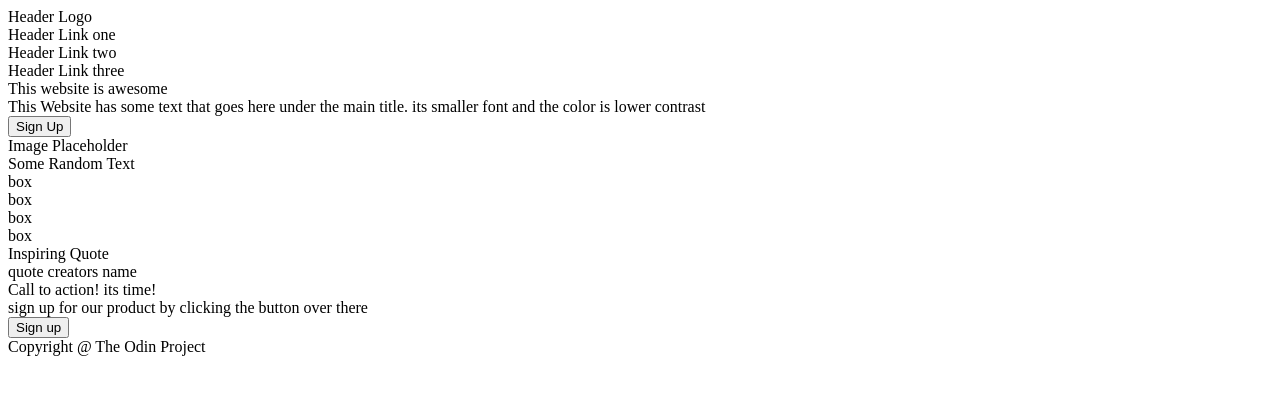
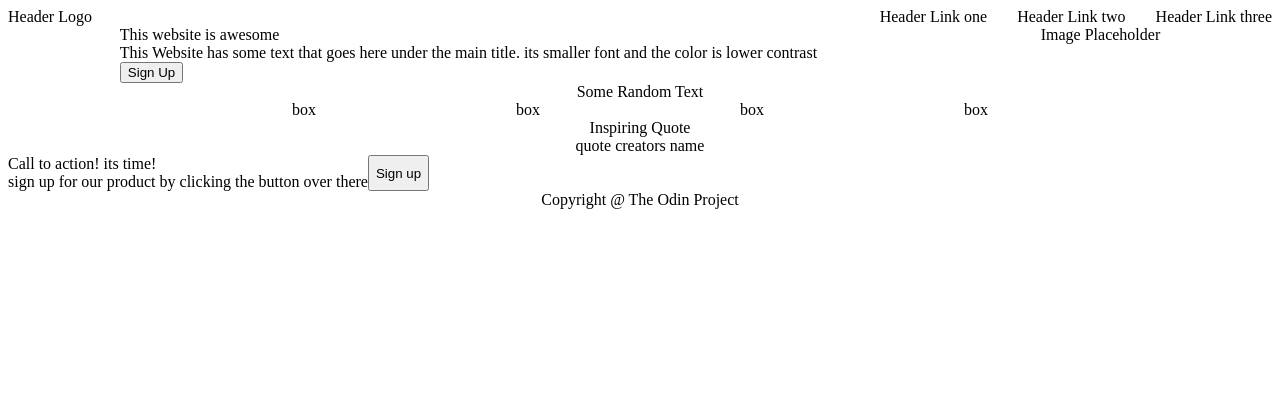
Before and after one commit to Mxrcos13/Landing-Page, a plain HTML site: page index.html in a window 1280 px wide. Drawn offline with Linux system fonts and the light colour scheme.

Commit message:
added basic flexboxes

```diff
--- a/index.html
+++ b/index.html
@@ -4,17 +4,19 @@
   <head>
     <meta charset="UTF-8">
     <title>Landing Page</title>
-    <link rel="stylesheet" href="style.css">
+    <link rel="stylesheet" href="styles.css">
   </head>
 
     <body>
       <div class="upper">
         <div class="header">
          <div class="Logo">Header Logo</div>
-         <div class="links">Header Link one</div>
-         <div class="links">Header Link two</div>
-         <div class="links">Header Link three</div>
-        </div>
+         <div class="links">
+           <div class="link">Header Link one</div>
+           <div class="link">Header Link two</div>
+           <div class="link">Header Link three</div>
+         </div>
+        </div class="mainbody">
           <div class="body">
             <div class="information">
               <div>This website is awesome</div>
--- /dev/null
+++ b/styles.css
@@ -0,0 +1,50 @@
+body {
+    display: flex;
+    flex-direction: column;
+}
+
+.header {
+    display: flex;
+    justify-content: space-between;
+}
+
+.links {
+    display: flex;
+    gap: 30px;
+}
+
+.body {
+    display: flex;
+    justify-content: space-around;
+}
+
+.boxhead {
+    display: flex;
+    justify-content: center;
+}
+
+.boxes {
+    display: flex;
+    justify-content: center;
+    gap: 200px;
+}
+
+.middle-two {
+    display: flex;
+    flex-direction: column;
+    align-items: center;
+}
+
+.bluebox {
+    display: flex;
+}
+
+.boxtext {
+    display: flex;
+    flex-direction: column;
+}
+
+.footer {
+    display: flex;
+    justify-content: center;
+}
```
